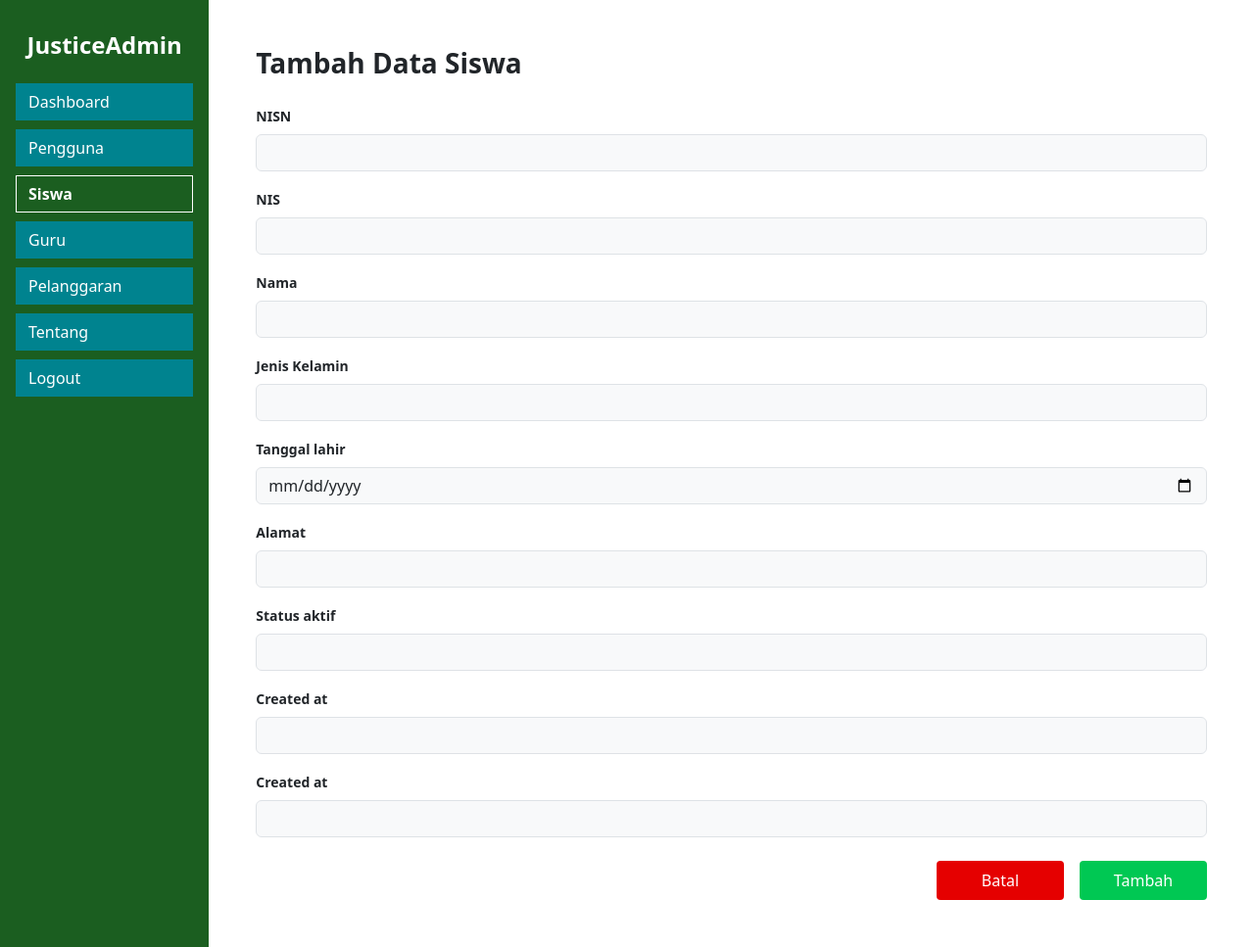
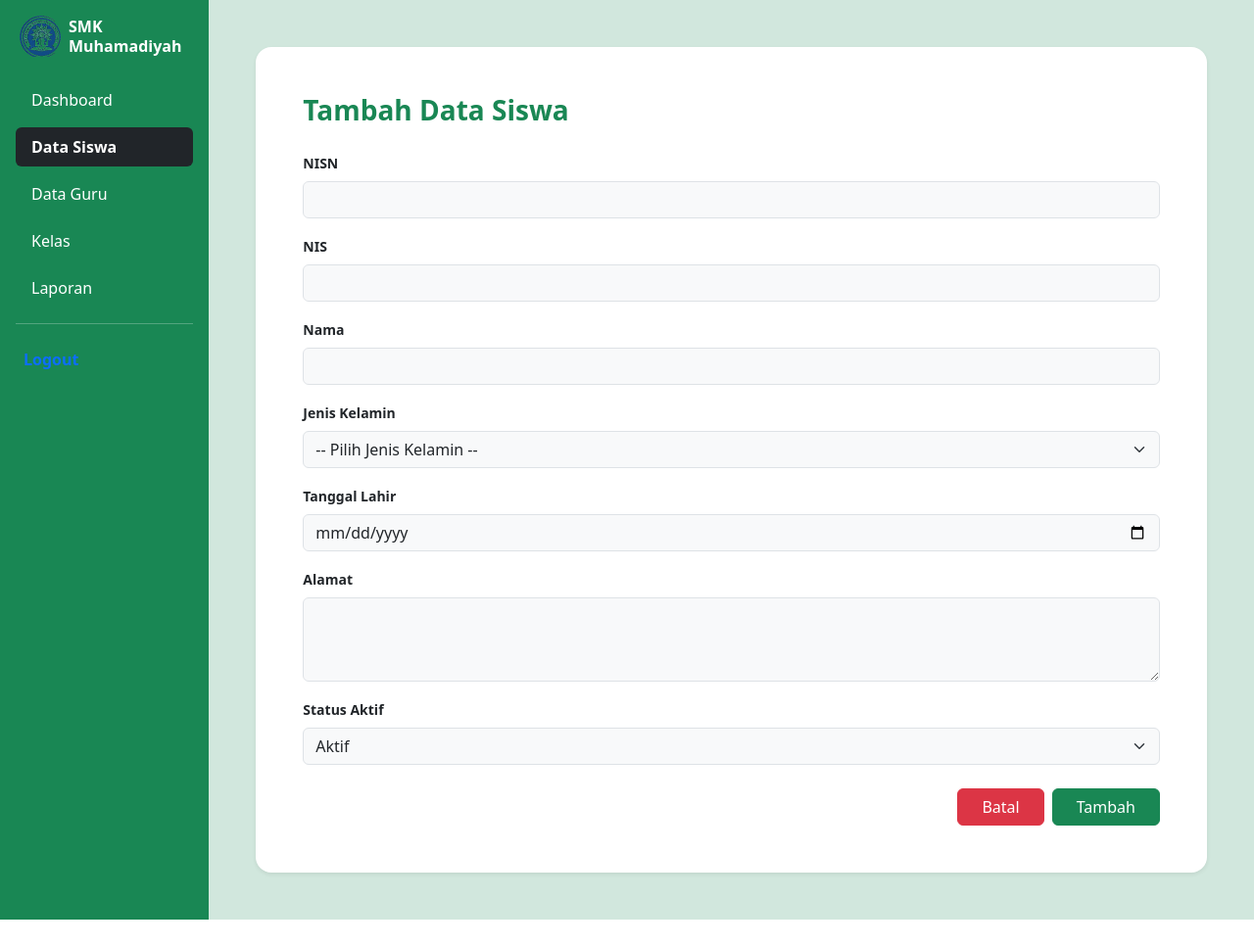
Before and after one commit to nizarsahaidannizar-lgtm/Ukk-2026, a PHP site: page /menu1.php in a window 1280 px wide. Shown: the whole page at 98% size. After the commit the page ends 939 px from the top, so only its background shows below. Run offline with PHP 8.4, Linux system fonts and the light colour scheme; a user stored in the database is signed in.

Commit message:
baru sampai data siswa menambahkan yg kurang

```diff
--- a/dashboard.php
+++ b/dashboard.php
@@ -28,7 +28,7 @@ $role = isset($_SESSION['role']) ? $_SESSION['role'] : 'admin';
             <div class="col-md-3 col-lg-2 bg-dark min-vh-100 p-3">
 
                 <h4 class="text-white mb-4">
-                    My Website
+                    SMK Muhamadiyah
                 </h4>
 
                 <ul class="nav nav-pills flex-column">
@@ -46,7 +46,7 @@ $role = isset($_SESSION['role']) ? $_SESSION['role'] : 'admin';
                     </li>
 
                     <li class="nav-item mb-2">
-                        <a href="menu2.php" class="nav-link text-white">
+                        <a href="proses/menu2.php" class="nav-link text-white">
                             Data Guru
                         </a>
                     </li>
--- a/proses/menu1.php
+++ b/proses/menu1.php
@@ -11,77 +11,53 @@ if (!isset($_SESSION['role']) || strtolower($_SESSION['role']) != "admin") {
 ?>
 
 <!DOCTYPE html>
-<html>
+<html lang="id">
 <head>
+    <meta charset="UTF-8">
+    <meta name="viewport" content="width=device-width, initial-scale=1.0">
     <title>Tambah Data Siswa</title>
-    <!-- Framework Bootstrap 5 -->
+    <!-- Framework Bootstrap 5 CSS -->
     <link href="https://cdn.jsdelivr.net/npm/bootstrap@5.3.3/dist/css/bootstrap.min.css" rel="stylesheet">
-    <style>
-        .sidebar-green {
-            background-color: #1b5e20; /* Warna hijau gelap sidebar */
-            min-height: 100vh;
-        }
-        .sidebar-btn {
-            background-color: #00838f; /* Warna tombol navigasi di sidebar */
-            color: white;
-            margin-bottom: 5px;
-            border-radius: 0;
-            text-align: left;
-        }
-        .sidebar-btn:hover {
-            color: #e0e0e0;
-            background-color: #006064;
-        }
-        .btn-batal {
-            background-color: #e50000;
-            color: white;
-            border: none;
-            width: 130px;
-            padding: 8px 0;
-            border-radius: 4px;
-        }
-        .btn-batal:hover {
-            background-color: #cc0000;
-            color: white;
-        }
-        .btn-tambah {
-            background-color: #00c853;
-            color: white;
-            border: none;
-            width: 130px;
-            padding: 8px 0;
-            border-radius: 4px;
-        }
-        .btn-tambah:hover {
-            background-color: #00a843;
-            color: white;
-        }
-    </style>
 </head>
 
-<body>
+<!-- Background utama halaman menggunakan utility bg-success-subtle (Hijau Lembut) -->
+<body class="bg-success-subtle">
 
 <div class="container-fluid">
-    <div class="row">
+    <div class="row min-vh-100">
 
-        <!-- SIDEBAR HIJAU (Sesuai Gambar) -->
-        <div class="col-md-3 col-lg-2 sidebar-green p-3 text-white">
-            <h4 class="text-center my-3 fw-bold">JusticeAdmin</h4>
+        <!-- SIDEBAR HIJAU (Murni Utility Bootstrap 5) -->
+        <div class="col-md-3 col-lg-2 bg-success text-white p-3">
 
-            <div class="d-grid gap-1 mt-4">
-                <a href="../dashboard.php" class="btn sidebar-btn">Dashboard</a>
-                <a href="#" class="btn sidebar-btn">Pengguna</a>
-                <a href="menu1.php" class="btn sidebar-btn active fw-bold">Siswa</a>
-                <a href="#" class="btn sidebar-btn">Guru</a>
-                <a href="#" class="btn sidebar-btn">Pelanggaran</a>
-                <a href="#" class="btn sidebar-btn">Tentang</a>
-                <a href="logout.php" class="btn sidebar-btn">Logout</a>
+            <!-- HEADER LOGO + TEKS SMK MUHAMADIYAH -->
+            <div class="d-flex align-items-center gap-2 mb-4 px-1">
+                <!-- Path mengarah keluar dari folder 'proses' ke folder 'Ukk-2026' -->
+                <img src="../logo smk muhamadiyah.png" alt="Logo SMK" class="img-fluid" style="width: 42px; height: 42px; object-fit: contain;">
+                <h5 class="fw-bold fs-6 mb-0 text-white lh-sm">
+                    SMK<br>Muhamadiyah
+                </h5>
+            </div>
+
+            <!-- Navigasi Menu Bootstrap (nav-pills) -->
+            <div class="nav nav-pills flex-column gap-2">
+                <a href="../dashboard.php" class="nav-link text-white bg-success-emphasis">Dashboard</a>
+                <a href="menu1.php" class="nav-link active bg-dark fw-bold">Data Siswa</a>
+                <a href="#" class="nav-link text-white bg-success-emphasis">Data Guru</a>
+                <a href="#" class="nav-link text-white bg-success-emphasis">Kelas</a>
+                <a href="#" class="nav-link text-white bg-success-emphasis">Laporan</a>
+
+                <!-- Line Separator & Logout Tepat di Bawah Laporan -->
+                <hr class="text-white my-2">
+                <a href="logout.php" class="nav-link text-primary fw-semibold px-2">Logout</a>
             </div>
         </div>
 
-        <!-- FORM KONTEN (Tambah Data Siswa) -->
-        <div class="col-md-9 col-lg-10 p-5 bg-white">
-            <h3 class="fw-bold mb-4">Tambah Data Siswa</h3>
+        <!-- KONTEN FORM (Tambah Data Siswa) -->
+        <div class="col-md-9 col-lg-10 p-4 p-md-5">
+            <div class="card border-0 shadow-sm bg-white rounded-4">
+                <div class="card-body p-4 p-md-5">
+
+                    <h3 class="fw-bold mb-4 text-success">Tambah Data Siswa</h3>
 
                     <form method="POST">
 
@@ -102,38 +78,35 @@ if (!isset($_SESSION['role']) || strtolower($_SESSION['role']) != "admin") {
 
                         <div class="mb-3">
                             <label class="form-label small fw-semibold">Jenis Kelamin</label>
-                    <input type="text" name="jenis_kelamin" class="form-control bg-light" required>
+                            <select name="jenis_kelamin" class="form-select bg-light" required>
+                                <option value="" disabled selected>-- Pilih Jenis Kelamin --</option>
+                                <option value="Laki-laki">Laki-laki</option>
+                                <option value="Perempuan">Perempuan</option>
+                            </select>
                         </div>
 
                         <div class="mb-3">
-                    <label class="form-label small fw-semibold">Tanggal lahir</label>
+                            <label class="form-label small fw-semibold">Tanggal Lahir</label>
                             <input type="date" name="tanggal_lahir" class="form-control bg-light" required>
                         </div>
 
                         <div class="mb-3">
                             <label class="form-label small fw-semibold">Alamat</label>
-                    <input type="text" name="alamat" class="form-control bg-light" required>
+                            <textarea name="alamat" class="form-control bg-light" rows="3" required></textarea>
                         </div>
 
                         <div class="mb-3">
-                    <label class="form-label small fw-semibold">Status aktif</label>
-                    <input type="text" name="status_aktif" class="form-control bg-light" required>
+                            <label class="form-label small fw-semibold">Status Aktif</label>
+                            <select name="status_aktif" class="form-select bg-light" required>
+                                <option value="Aktif" selected>Aktif</option>
+                                <option value="Tidak Aktif">Tidak Aktif</option>
+                            </select>
                         </div>
 
-                <div class="mb-3">
-                    <label class="form-label small fw-semibold">Created at</label>
-                    <input type="text" class="form-control bg-light" disabled placeholder="">
-                </div>
-
-                <div class="mb-3">
-                    <label class="form-label small fw-semibold">Created at</label>
-                    <input type="text" class="form-control bg-light" disabled placeholder="">
-                </div>
-
-                <!-- TOMBOL KANAN PRESISI DENGAN INPUT -->
-                <div class="d-flex justify-content-end gap-3 mt-4">
-                    <a href="../dashboard.php" class="btn btn-batal text-center text-decoration-none">Batal</a>
-                    <button type="submit" name="tambah" class="btn btn-tambah">Tambah</button>
+                        <!-- TOMBOL AKSI -->
+                        <div class="d-flex justify-content-end gap-2 mt-4">
+                            <a href="../dashboard.php" class="btn btn-danger px-4">Batal</a>
+                            <button type="submit" name="tambah" class="btn btn-success px-4">Tambah</button>
                         </div>
 
                     </form>
@@ -154,17 +127,21 @@ if (!isset($_SESSION['role']) || strtolower($_SESSION['role']) != "admin") {
                         $simpan = mysqli_query($koneksi, $query);
 
                         if ($simpan) {
-                    echo "<div class='alert alert-success mt-3'>Data berhasil disimpan!</div>";
+                            echo "<div class='alert alert-success mt-3 mb-0'>Data berhasil disimpan!</div>";
                         } else {
-                    echo "<div class='alert alert-danger mt-3'>Gagal menyimpan: " . mysqli_error($koneksi) . "</div>";
+                            echo "<div class='alert alert-danger mt-3 mb-0'>Gagal menyimpan: " . mysqli_error($koneksi) . "</div>";
                         }
                     }
                     ?>
 
                 </div>
+            </div>
+        </div>
 
     </div>
 </div>
 
+<!-- Framework Bootstrap 5 JS Bundle -->
+<script src="https://cdn.jsdelivr.net/npm/bootstrap@5.3.3/dist/js/bootstrap.bundle.min.js"></script>
 </body>
 </html>
```
Also changed, not shown: data base/db_ukk_2026.sql (+50 -58 lines), proses/index.php (+6 -4 lines), logo smk muhamadiyah.png (added). Lines whose indentation alone changed are shown as unchanged.
